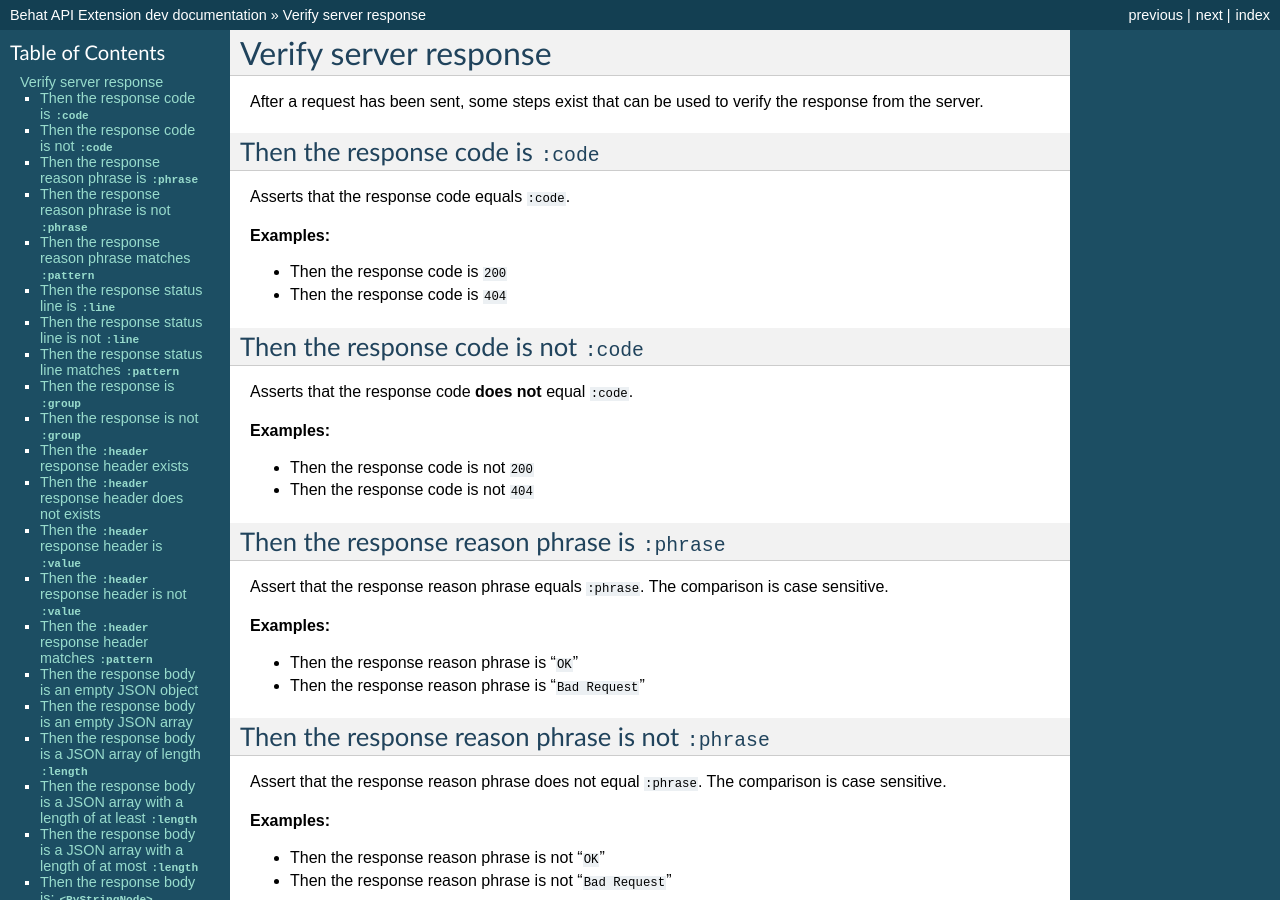
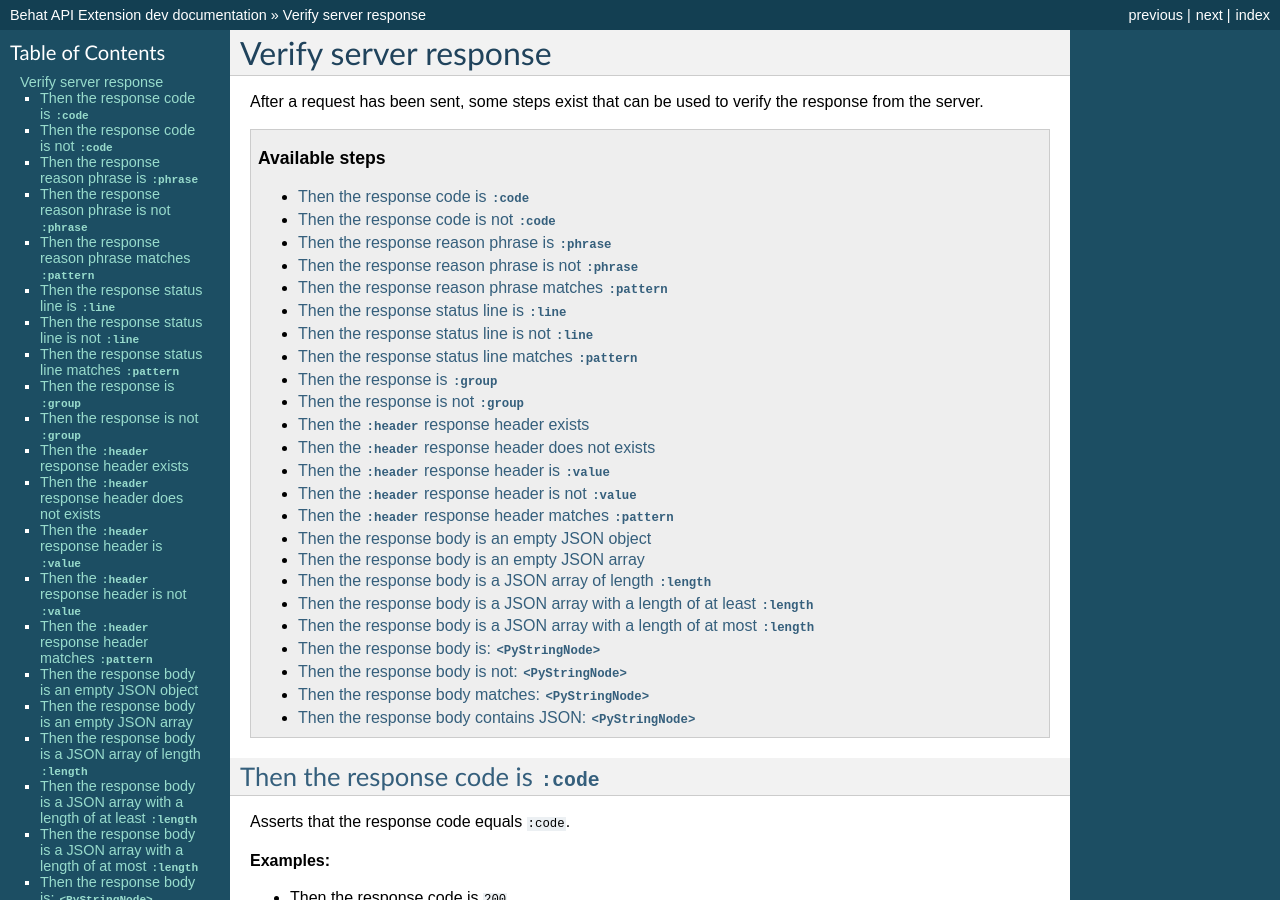
Before and after one commit to imbo/behat-api-extension, a Sphinx documentation site: the page built from docs/guide/verify-server-response.rst, in a window 1280 px wide and 900 px high. Built offline with Sphinx 7.4.7, drawn with Linux system fonts in a browser that asks for light colours.

```diff
--- a/docs/guide/send-request.rst
+++ b/docs/guide/send-request.rst
@@ -2,6 +2,9 @@ Send the request
 ================
 
 After setting up the request it can be sent to the server in a few different ways. Keep in mind that all configuration regarding the request must be done prior to any of the following steps, as they will actually send the request.
+
+.. contents:: Available steps
+    :local:
 
 When I request ``:path``
 ------------------------
--- a/docs/guide/verify-server-response.rst
+++ b/docs/guide/verify-server-response.rst
@@ -2,6 +2,9 @@ Verify server response
 ======================
 
 After a request has been sent, some steps exist that can be used to verify the response from the server.
+
+.. contents:: Available steps
+    :local:
 
 Then the response code is ``:code``
 -----------------------------------
```
